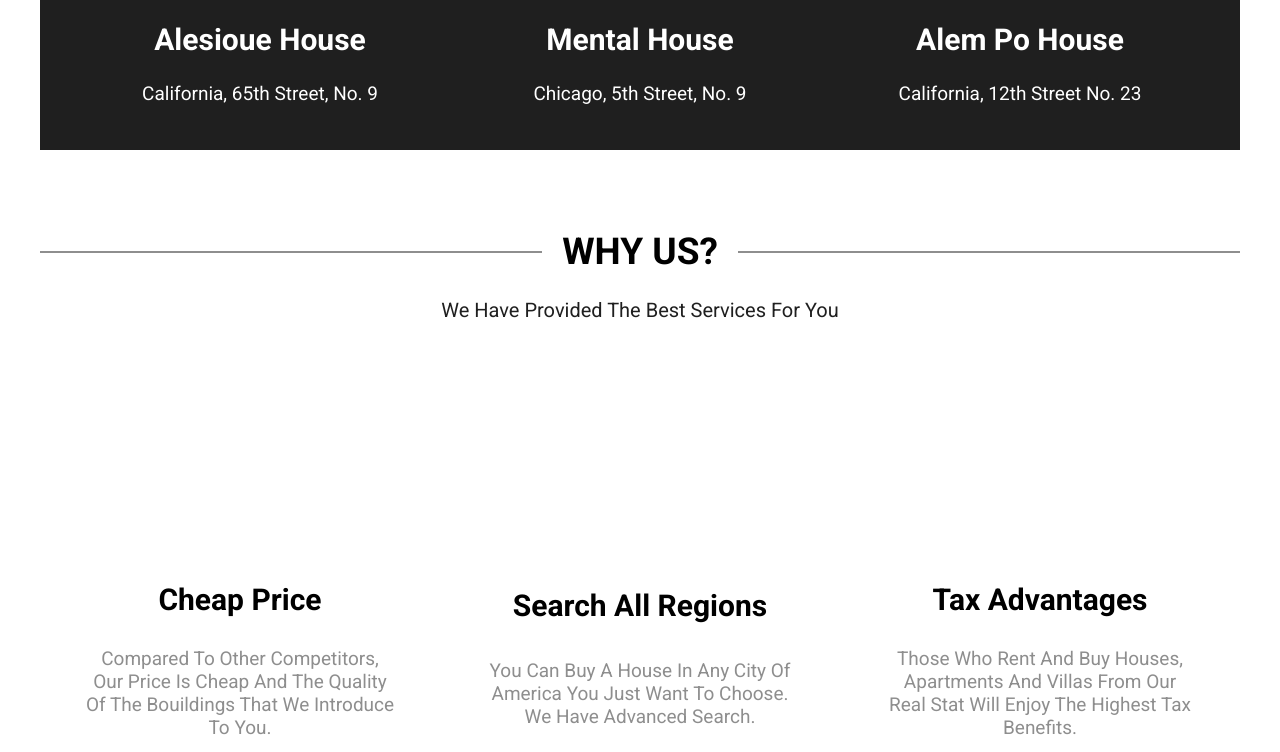
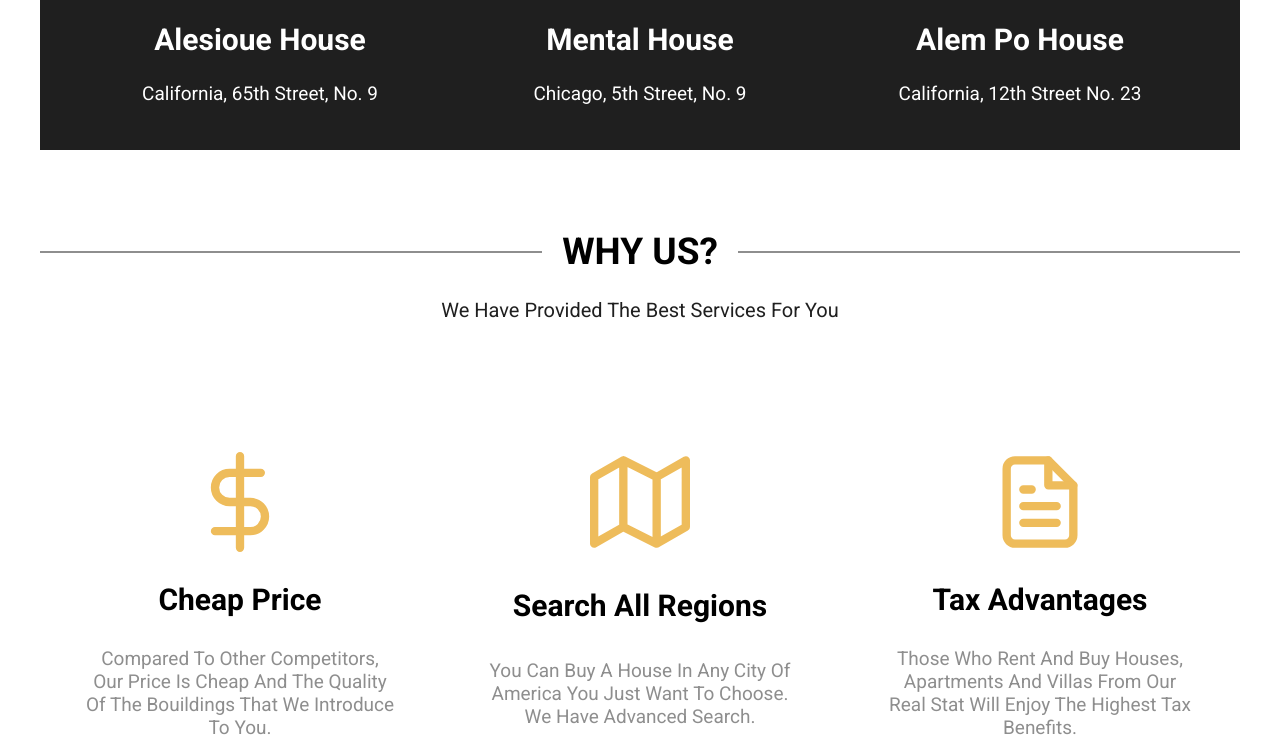
Before and after one commit to xBoBiQ/drible, a plain HTML site: page index.html in a window 1280 px wide. Shown: the part 1433-2185 px from the top of the page. Drawn offline with Linux system fonts and the light colour scheme; the site is published under a folder, as on GitHub Pages, so addresses that start at the root find nothing; files whose address does not match are found by name.

Commit message:
Update index.html

```diff
--- a/index.html
+++ b/index.html
@@ -62,9 +62,9 @@
         <div class="header__house">
             <div class="header__house-img" alt="picture of house">
             <div class="header__house-carousel">
-                <button class="header__house-btn"><img src="/dist/img/arrow-left.svg" alt="left arrow to check previous house"></button>
+                <button class="header__house-btn"><img src="./dist/img/arrow-left.svg" alt="left arrow to check previous house"></button>
                 <p class="header__house-text">alesioue house</p>
-                <button class="header__house-btn"><img src="/dist/img/arrow-right.svg" alt="right arrow to check next house"></button>
+                <button class="header__house-btn"><img src="./dist/img/arrow-right.svg" alt="right arrow to check next house"></button>
             </div>
 
         </div>
@@ -121,7 +121,7 @@
 
         <div class="about-us__container">
             <div class="about-us__box">
-                <img class="about-us__img" src="/dist/img/dollar-sign.svg" alt="">
+                <img class="about-us__img" src="./dist/img/dollar-sign.svg" alt="">
                 <h3 class="about-us__h">cheap price</h3>
                 <p class="about-us__text">compared to other competitors, our price is cheap and the quality of the bouildings that we introduce to you.</p>
                 <a class="about-us__link" href="">more</a>
@@ -129,7 +129,7 @@
             </div>
 
             <div class="about-us__box">
-                <img class="about-us__img" src="/dist/img/map.svg" alt="">
+                <img class="about-us__img" src="./dist/img/map.svg" alt="">
                 <h3 class="about-us__h">search all regions</h3>
 
                 <p class="about-us__text">you can buy a house in any city of america you just want to choose. we have advanced search.</p>
@@ -138,7 +138,7 @@
             </div>
 
             <div class="about-us__box">
-                <img class="about-us__img" src="/dist/img/file-text.svg" alt="">
+                <img class="about-us__img" src="./dist/img/file-text.svg" alt="">
                 <h3 class="about-us__h">tax advantages</h3>
                 <p class="about-us__text">those who rent and buy houses, apartments and villas from our real stat will enjoy the highest tax benefits.</p>
                 <a class="about-us__link" href="">more</a>
```
